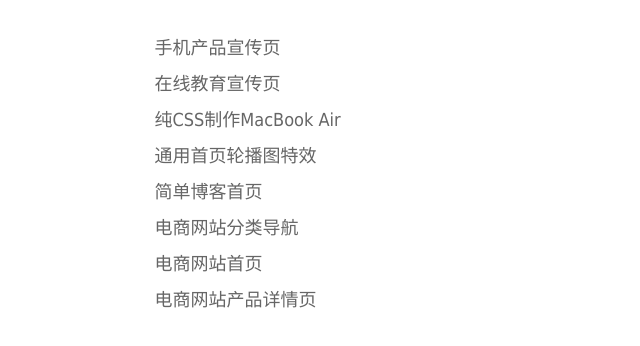
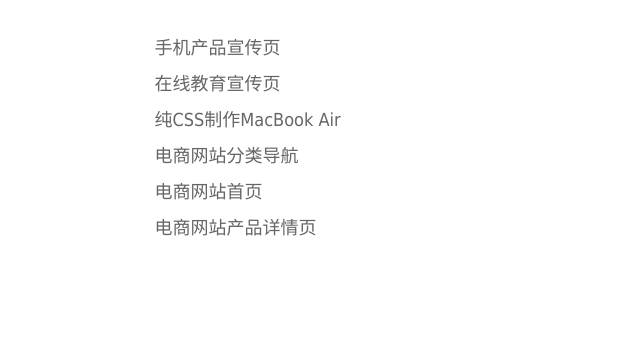
Before and after one commit to qiaoer2017/qiaoer2017, a plain HTML site: page directory/index.html in a window 1280 px wide. Shown: the whole page, without its empty margins (0-640 px from the left). Drawn offline with Linux system fonts and the light colour scheme.

Commit message:
modified directory

```diff
--- a/directory/index.html
+++ b/directory/index.html
@@ -31,9 +31,6 @@
     <li><a href="https://qiaoer2017.github.io/qiaoer2017/BootstrapDemo/index.html" target="_blank">在线教育宣传页</a></li>
     <li><a href="https://qiaoer2017.github.io/qiaoer2017/MacWithCSS/mackbook.html" target="_blank">纯CSS制作MacBook Air</a>
     </li>
-    <li><a href="https://qiaoer2017.github.io/qiaoer2017/CarouselDemo/CarouselDemo2.html" target="_blank">通用首页轮播图特效</a>
-    </li>
-    <li><a href="https://qiaoer2017.github.io/qiaoer2017/FlatStyleBlog/index.html" target="_blank">简单博客首页</a></li>
     <li><a href="https://qiaoer2017.github.io/qiaoer2017/CategoryNav/index.html"
            target="_blank">电商网站分类导航</a></li>
     <li><a href="https://qiaoer2017.github.io/qiaoer2017/Electronic-Mall/index.html" target="_blank">电商网站首页</a></li>
```
